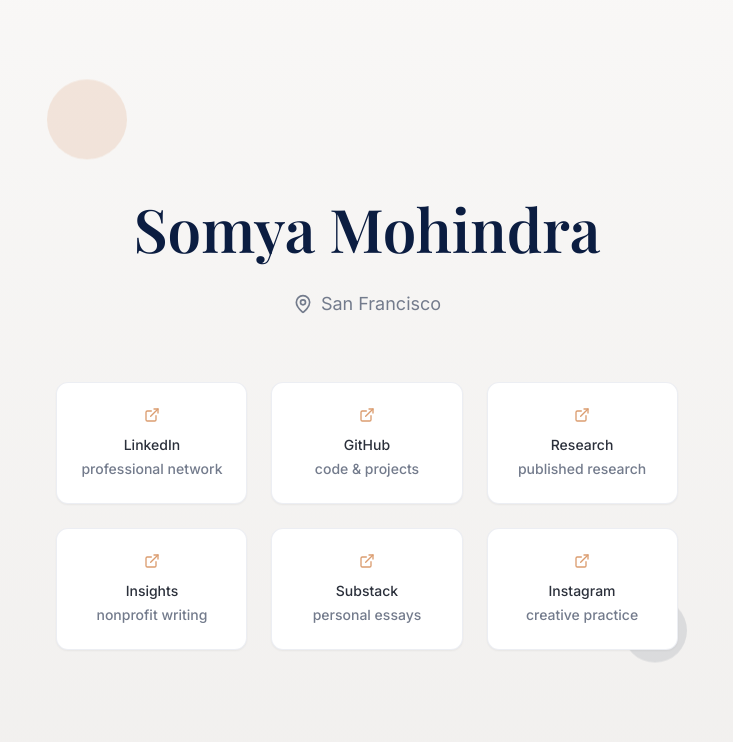
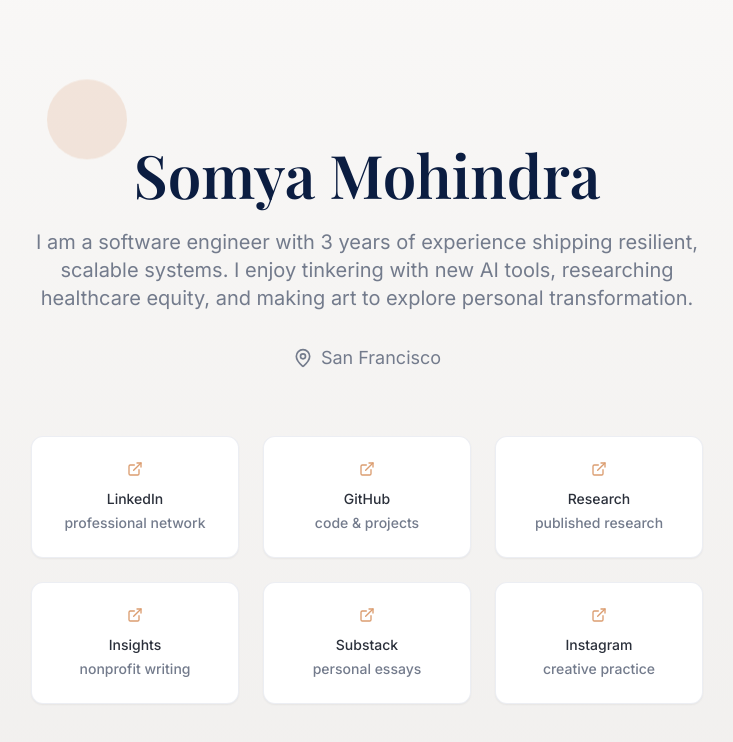
Before and after one commit to somyam/quirky-digital-me, a React (Vite) app: page / in a window 1280 px wide. Shown: the top 742 px of the page, without its empty margins (273-1006 px from the left). Built offline with nearby package versions, Linux system fonts and the light colour scheme.

Commit message:
Add personal blurb

```diff
--- a/src/components/PersonalHero.tsx
+++ b/src/components/PersonalHero.tsx
@@ -31,10 +31,14 @@ const PersonalHero = () => {
         {/* Main content */}
         <div className="space-y-8 relative z-10">
           {/* Name and tagline */}
-          <div className="space-y-4">
+          <div className="space-y-6">
             <h1 className="text-4xl md:text-5xl lg:text-6xl font-heading font-semibold text-primary">
               {name}
             </h1>
+            <p className="text-lg md:text-xl text-muted-foreground max-w-2xl mx-auto leading-relaxed">
+              I am a software engineer with 3 years of experience shipping resilient, scalable systems.
+              I enjoy tinkering with new AI tools, researching healthcare equity, and making art to explore personal transformation.
+            </p>
           </div>
 
           {/* Location */}
```
